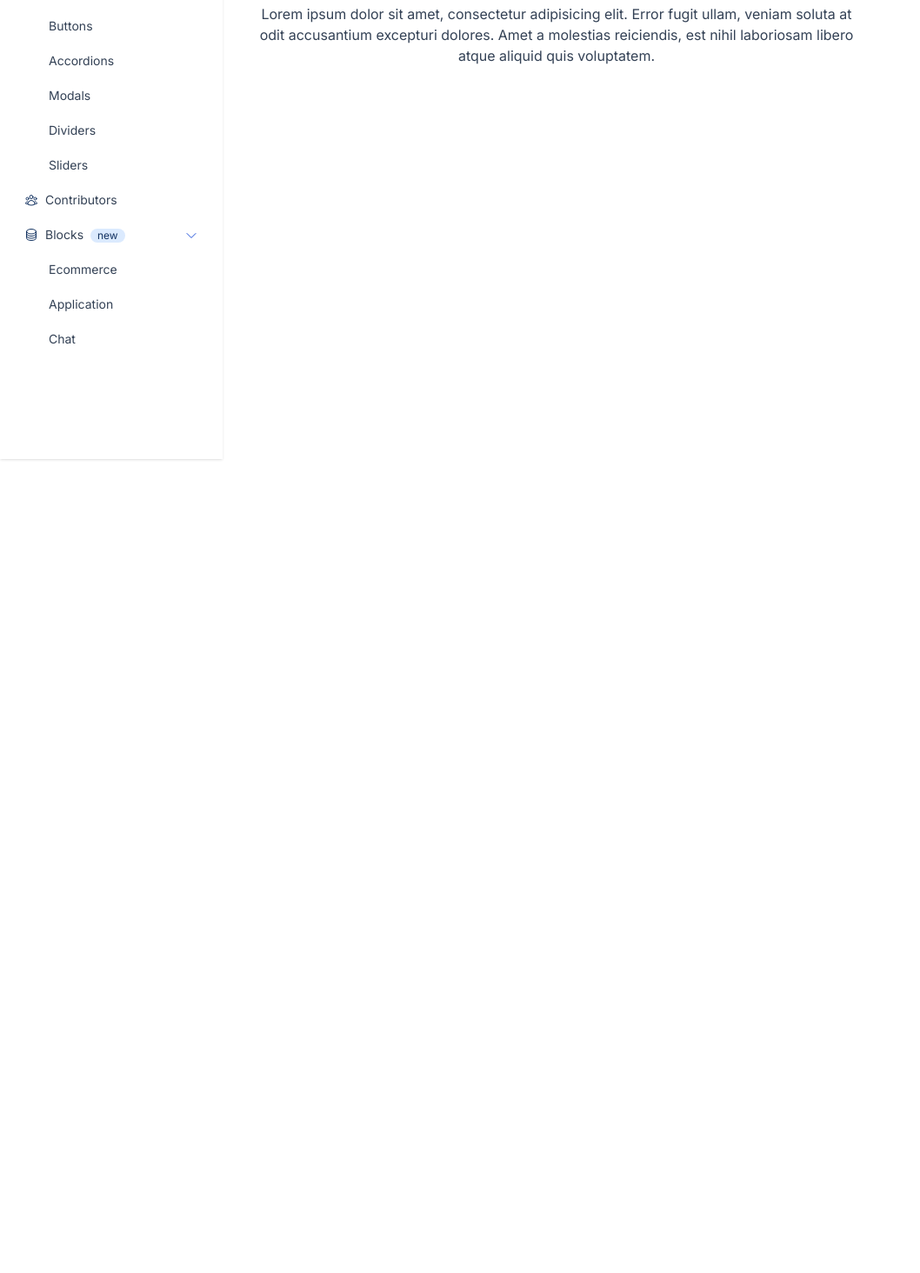
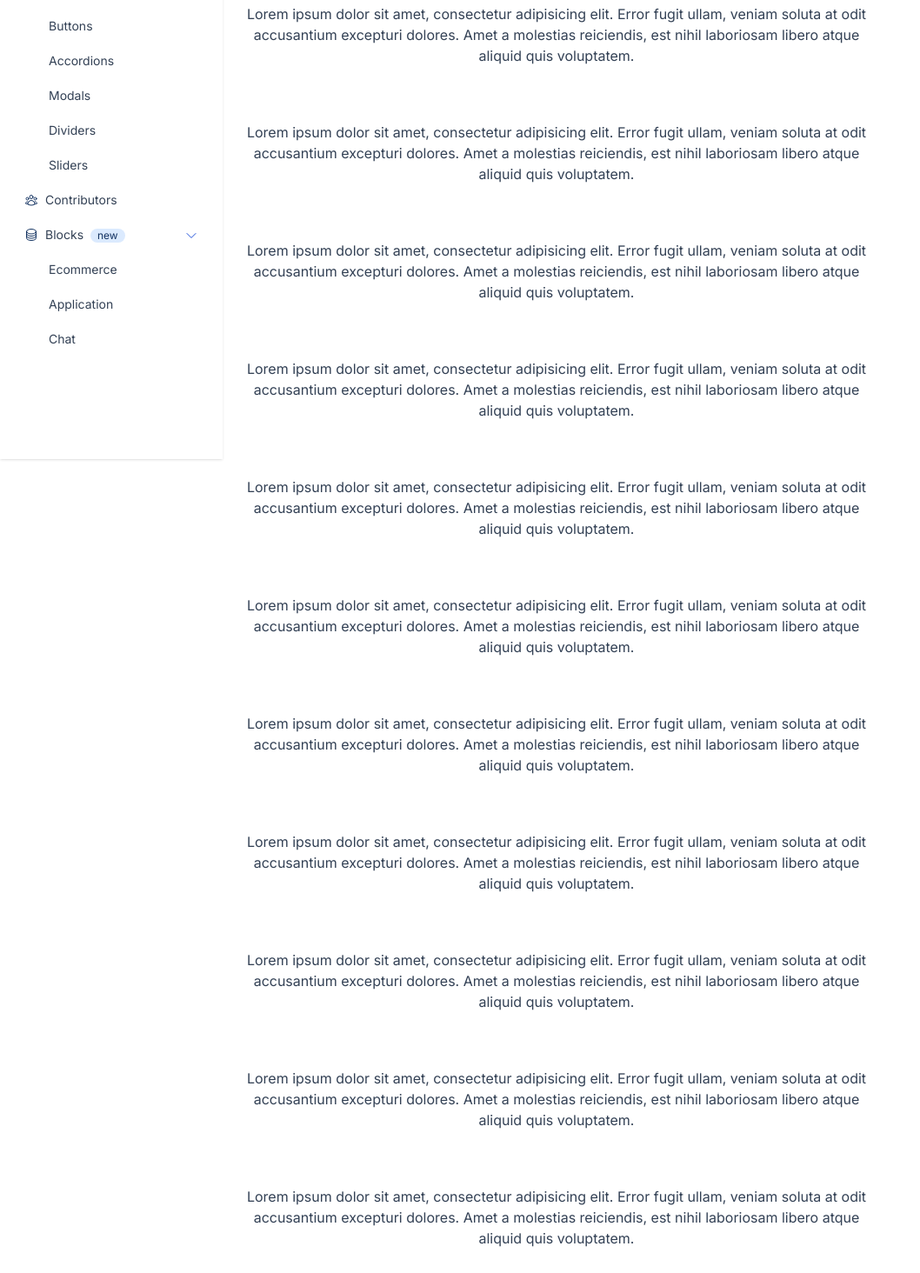
Before and after one commit to kashifal/center-ui, a React (Vite) app: page / in a window 1280 px wide. Shown: the part 272-1736 px from the top of the page at 87% size, without its empty margins (0-1058 px from the left). Before the commit the page ends 800 px from the top, so only its background shows below. Built offline with nearby package versions, Linux system fonts and the light colour scheme.

Commit message:
sidebar fixed

```diff
--- a/src/components/Header/Header.jsx
+++ b/src/components/Header/Header.jsx
@@ -6,11 +6,10 @@ import ModalSlice from "../../app/slices/ModalSlice";
 const Header = () => {
   const dispatch = useDispatch();
 
-  console.log(ModalAction);
 
   return (
     <Fragment>
-      <div className='h-16 w-full shadow-sm'>
+      <div className='h-16 bg-white z-50 w-full shadow-sm fixed' style={{zIndex:'100000'}}>
         <div className='h-full w-full px-6  flex items-center'>
           <div className='flex-1  h-full flex items-center'>
             <div
--- a/src/components/Layout/Layout.jsx
+++ b/src/components/Layout/Layout.jsx
@@ -15,12 +15,12 @@ const Layout = () => {
         <div className=" col-span-4 ml-[25%] w-[100%]">
           <Header />
 
-          <div className="   h-auto w-[75%] relative flex z-50">
-            <div className="px-4 py-12">
+          <div className=" top-16   h-auto w-[75%] relative flex z-50">
+            <div className="px-4   py-12">
               <Outlet />
             </div>
-            <div className="  w-[20%] right-0 z-10 h-screen fixed mt-0 top-16">
-
+            <div className="  w-[20%]  right-0 z-10 px-6 py-8 h-screen fixed mt-0 top-16">
+               <span>Art of knowing nothing!!!</span>
             </div>
           </div>
         </div>
--- a/src/routes/Home/Home.jsx
+++ b/src/routes/Home/Home.jsx
@@ -4,23 +4,90 @@ import Button from "../../components/Button/Button";
 const Home = () => {
   return (
     <Fragment>
-      <div className='px-4 max-h-fit'>
-        <div className='hero w-full max-h-fit flex flex-col gap-5'>
-          <h1 className='text-5xl w-11/12 font-semibold text-center'>
-            We <b className='text-primary'>designed a library</b> to provide
-            companies   a complete UI solution.
+      <div className=" max-h-fit">
+        <div className="hero w-full max-h-fit flex flex-col gap-5">
+          <h1 className="text-5xl w-11/12 font-semibold text-center">
+            We <b className="text-primary">designed a library</b> to provide
+            companies a complete UI solution.
           </h1>
-          <p className='text-center'>
+          <p className="text-center">
             Lorem ipsum dolor sit amet, consectetur adipisicing elit. Error
             fugit ullam, veniam soluta at odit accusantium excepturi dolores.
             Amet a molestias reiciendis, est nihil laboriosam libero atque
             aliquid quis voluptatem.
           </p>
+          <br />
+          <p className="text-center">
+            Lorem ipsum dolor sit amet, consectetur adipisicing elit. Error
+            fugit ullam, veniam soluta at odit accusantium excepturi dolores.
+            Amet a molestias reiciendis, est nihil laboriosam libero atque
+            aliquid quis voluptatem.
+          </p>
+          <br />
+          <p className="text-center">
+            Lorem ipsum dolor sit amet, consectetur adipisicing elit. Error
+            fugit ullam, veniam soluta at odit accusantium excepturi dolores.
+            Amet a molestias reiciendis, est nihil laboriosam libero atque
+            aliquid quis voluptatem.
+          </p>
+          <br />
+          <p className="text-center">
+            Lorem ipsum dolor sit amet, consectetur adipisicing elit. Error
+            fugit ullam, veniam soluta at odit accusantium excepturi dolores.
+            Amet a molestias reiciendis, est nihil laboriosam libero atque
+            aliquid quis voluptatem.
+          </p>
+          <br />
+          <p className="text-center">
+            Lorem ipsum dolor sit amet, consectetur adipisicing elit. Error
+            fugit ullam, veniam soluta at odit accusantium excepturi dolores.
+            Amet a molestias reiciendis, est nihil laboriosam libero atque
+            aliquid quis voluptatem.
+          </p>
+          <br />
+          <p className="text-center">
+            Lorem ipsum dolor sit amet, consectetur adipisicing elit. Error
+            fugit ullam, veniam soluta at odit accusantium excepturi dolores.
+            Amet a molestias reiciendis, est nihil laboriosam libero atque
+            aliquid quis voluptatem.
+          </p>
+          <br />
+          <p className="text-center">
+            Lorem ipsum dolor sit amet, consectetur adipisicing elit. Error
+            fugit ullam, veniam soluta at odit accusantium excepturi dolores.
+            Amet a molestias reiciendis, est nihil laboriosam libero atque
+            aliquid quis voluptatem.
+          </p>
+          <br />
+          <p className="text-center">
+            Lorem ipsum dolor sit amet, consectetur adipisicing elit. Error
+            fugit ullam, veniam soluta at odit accusantium excepturi dolores.
+            Amet a molestias reiciendis, est nihil laboriosam libero atque
+            aliquid quis voluptatem.
+          </p>
+          <br />
+          <p className="text-center">
+            Lorem ipsum dolor sit amet, consectetur adipisicing elit. Error
+            fugit ullam, veniam soluta at odit accusantium excepturi dolores.
+            Amet a molestias reiciendis, est nihil laboriosam libero atque
+            aliquid quis voluptatem.
+          </p>
+          <br />
+          <p className="text-center">
+            Lorem ipsum dolor sit amet, consectetur adipisicing elit. Error
+            fugit ullam, veniam soluta at odit accusantium excepturi dolores.
+            Amet a molestias reiciendis, est nihil laboriosam libero atque
+            aliquid quis voluptatem.
+          </p>
+          <br />
+          <p className="text-center">
+            Lorem ipsum dolor sit amet, consectetur adipisicing elit. Error
+            fugit ullam, veniam soluta at odit accusantium excepturi dolores.
+            Amet a molestias reiciendis, est nihil laboriosam libero atque
+            aliquid quis voluptatem.
+          </p>
+          <br />
         </div>
-        <br />
-        <br />
-        <br />
-        <br />
       </div>
     </Fragment>
   );
```
